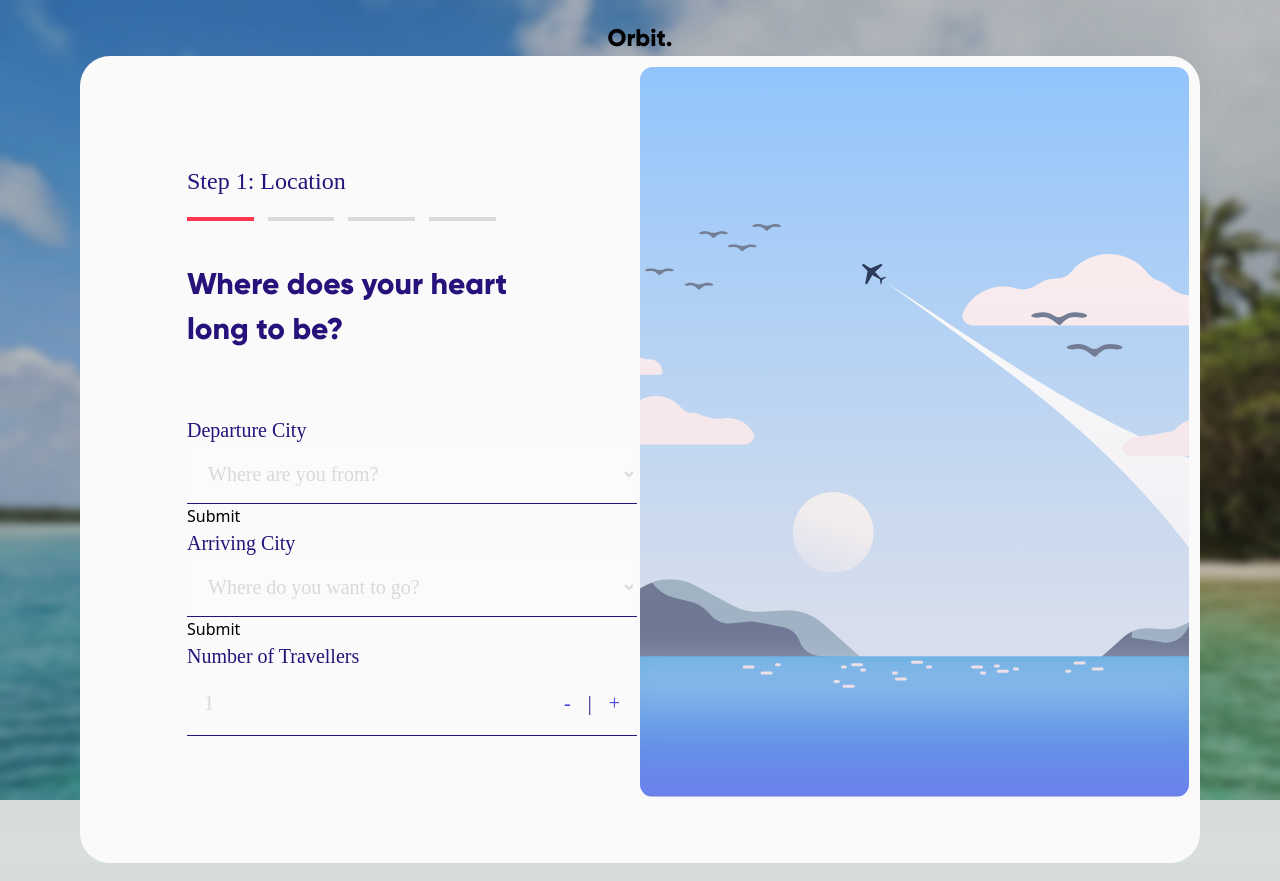
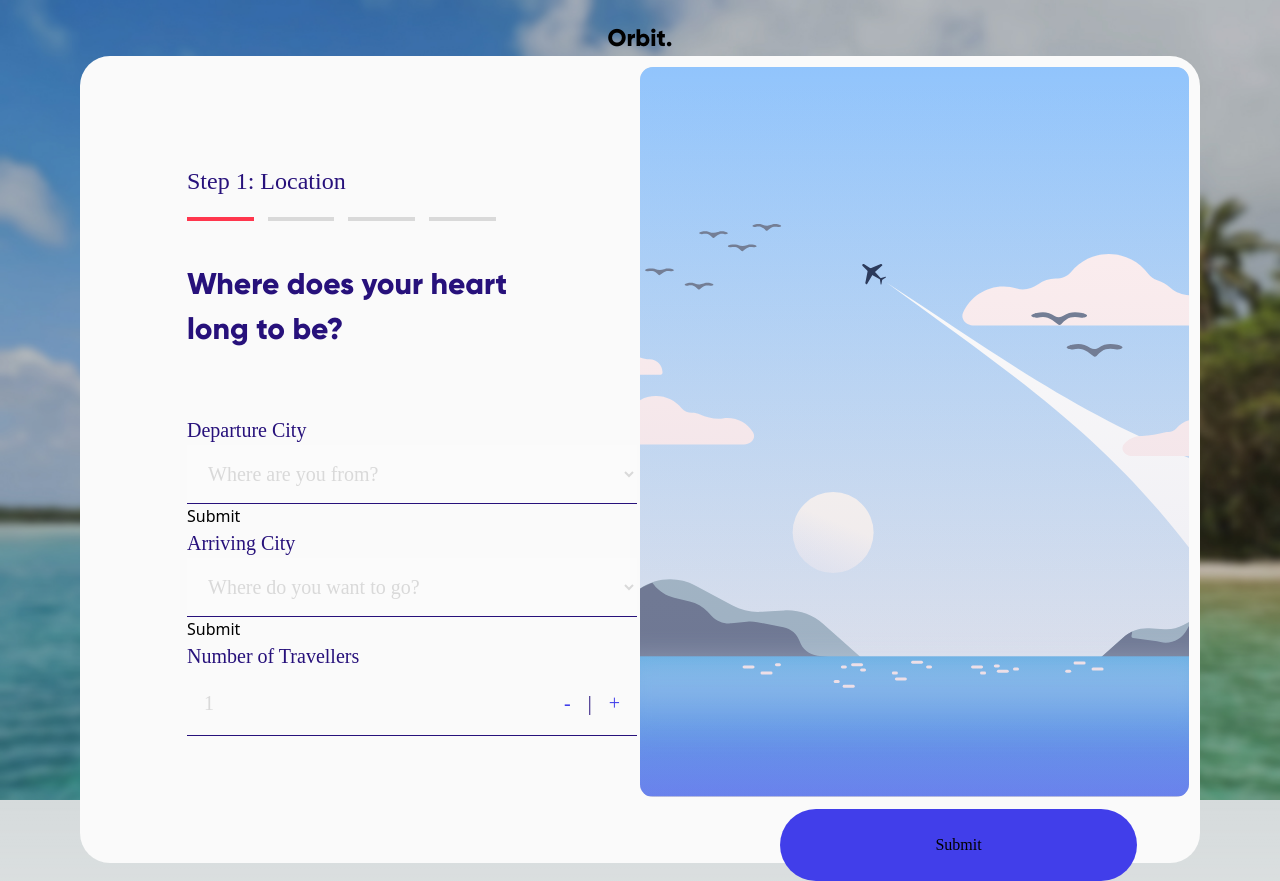
Before and after one commit to cozy6/Orbit, a Next.js app: page /onboarding in a window 1280 px wide. Built offline with nearby package versions, Linux system fonts and the light colour scheme; a web font is replaced by a local one.

Commit message:
adding button

```diff
--- a/src/pages/onboarding.tsx
+++ b/src/pages/onboarding.tsx
@@ -2,9 +2,10 @@ import Image  from 'next/image'
 import styles from '@/styles/onboarding.module.css'
 import { useState } from 'react';
 
+
 export default function Onboarding() {
 
-    const [counterAmount, setCounterAmount] = useState(1);
+    const [amount, setAmount] = useState(1);
 
   return (
     <main className={styles.main}>
@@ -54,13 +55,13 @@ export default function Onboarding() {
                 </div>
                 <label className={styles.select}>Number of Travellers</label>
                 <div className={styles.traveller}>
-                    <p className={styles.counter}>{counterAmount}</p>
+                    <p className={styles.counter}>{amount}</p>
                     <div className={styles.buttons}>
-                        <button className={styles.addMinus} onClick={() => setCounterAmount(Math.max(counterAmount - 1, 1))}>
+                        <button className={styles.addMinus}onClick={() => setAmount(Math.max(amount - 1, 1))}>
                             -
                         </button>
                         <p>|</p>
-                        <button className={styles.addMinus} onClick={() => setCounterAmount(counterAmount + 1)}>
+                        <button className={styles.addMinus} onClick={() => setAmount(amount + 1)}>
                             +
                         </button>
                     </div>
@@ -72,7 +73,8 @@ export default function Onboarding() {
                     height={854}
                     width={642}
                     alt="location graphic"
-                    />
+                />
+                <button className={styles.button}>Submit</button>
             </div>
         </div>
       </div>
--- a/src/styles/Home.module.css
+++ b/src/styles/Home.module.css
@@ -39,6 +39,7 @@
     flex-direction: column;
     align-items: center;
 }
+
 .button{
     font-family: var(--body-font);
     font-size: var(--desktop-body-16pt);
--- a/src/styles/onboarding.module.css
+++ b/src/styles/onboarding.module.css
@@ -119,3 +119,26 @@
 .addMinus{
     color: var(--blue);
 }
+
+.graphic{
+    position: relative;
+}
+.button{
+    position: absolute;
+    top: 700px;
+    left: 140px;
+    font-family: var(--body-font);
+    font-size: var(--desktop-body-16pt);
+    background-color: var(--blue);
+    padding: 24px;
+    height: 72px;
+    width: 357px;
+    border-radius: 62px;
+    margin-top: 42px;
+    transition: 1s;
+}
+
+.button:hover{
+    background-color: var(--red);
+    transform: translateY(-3px);
+}
```
